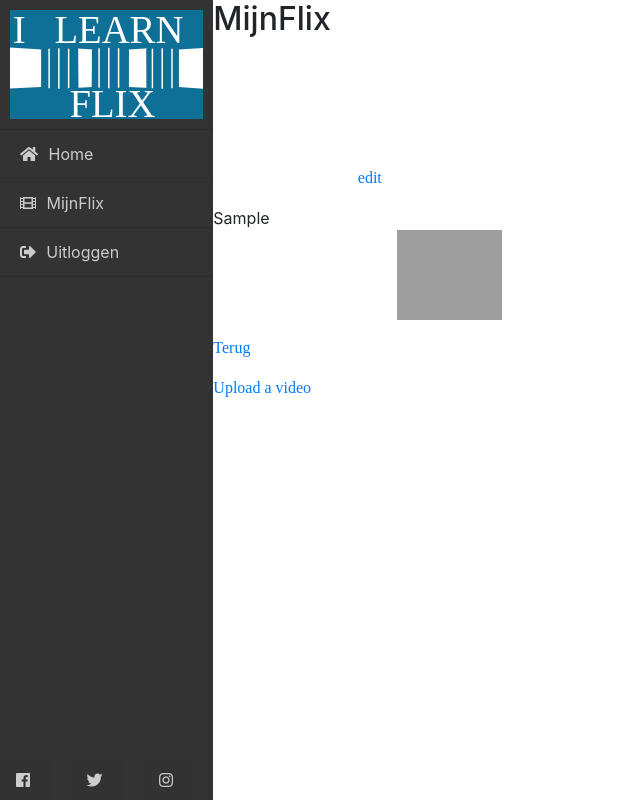
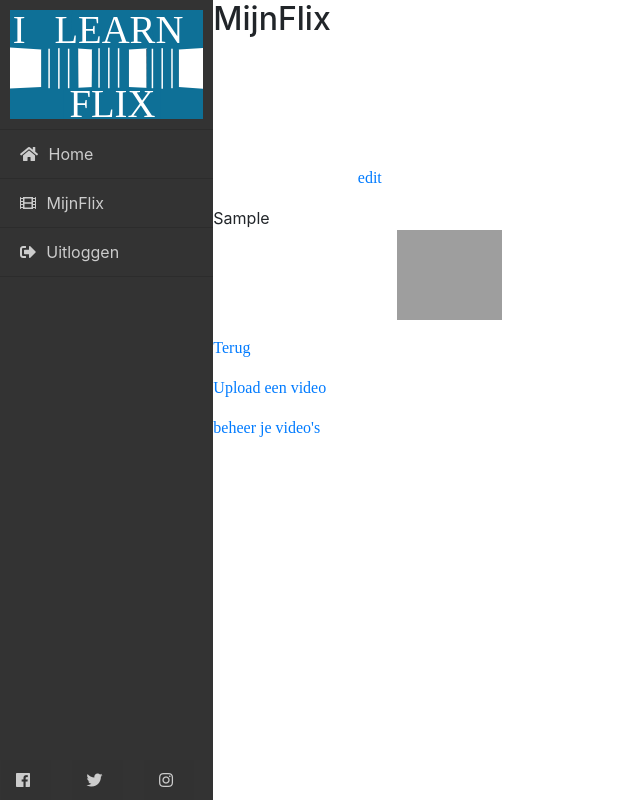
Before and after one commit to StudentNiels/Project-web-app, a PHP site: page /mijnFlix.php in a window 1280 px wide. Shown: the whole page, without its empty margins (0-640 px from the left). Run offline with PHP 8.4, Linux system fonts and the light colour scheme; the visitor is signed in with stand-in values (Sample User, id 1); tables that the repository leaves empty hold one stand-in row (values such as "Sample post"); some libraries are stand-ins or nearby versions; grey boxes are pictures that could not be loaded.

Commit message:
Update mijnFlix.php

```diff
--- a/mijnFlix.php
+++ b/mijnFlix.php
@@ -17,8 +17,8 @@
     <body>
 
         <?php
+        include('conn.php');
         include('sidebar.php');
-        include('conn.php');
         echo"<h2>MijnFlix</h2>";
         $query = "SELECT Email, SchoolNaam, AbonnementID, Wachtwoord, DocentPerms FROM user, school  WHERE user.userId = " . $_SESSION['userId'] . " AND user.SchoolID = school.SchoolID;";
 
@@ -44,7 +44,8 @@
                 echo"<p><a href='index.php'>Terug</a></p>";
 
                 if ($_SESSION['docent'] === 1) {
-                    echo "<p><a href=uploadvideo.php>Upload a video</a></p>";
+                    echo "<p><a href=uploadvideo.php>Upload een video</a></p>";
+                    echo "<p><a href=videobeheer.php>beheer je video's</a></p>";
                 } else {
                     echo"Indien u een leraar bent en u graag een video wil uploaden contacteer dan de administratie via admin@email.com";
                 }
```
